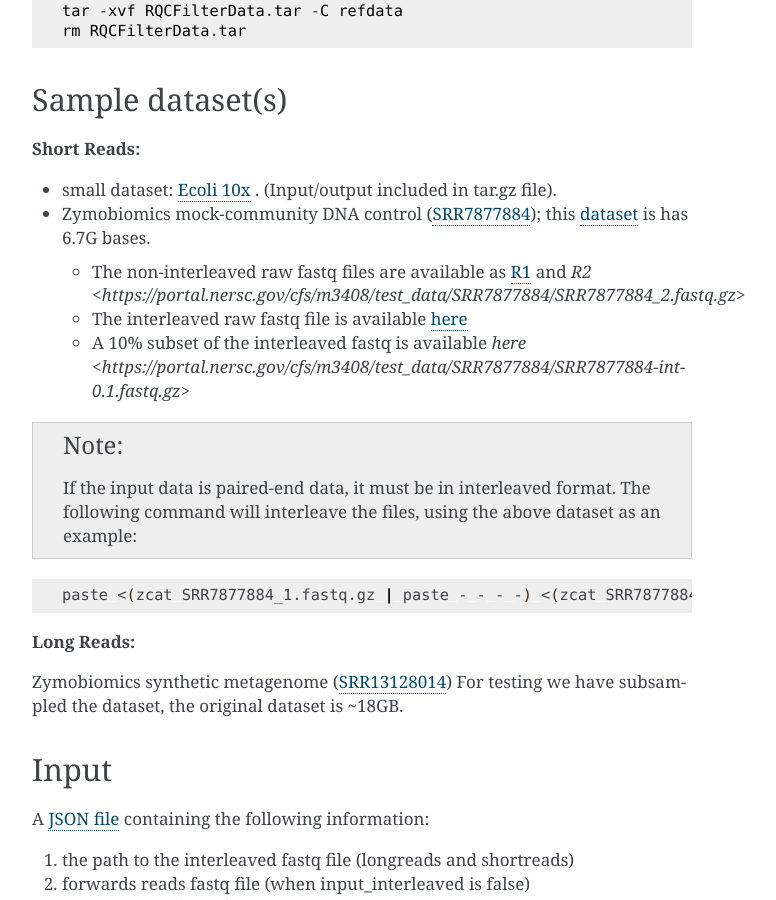
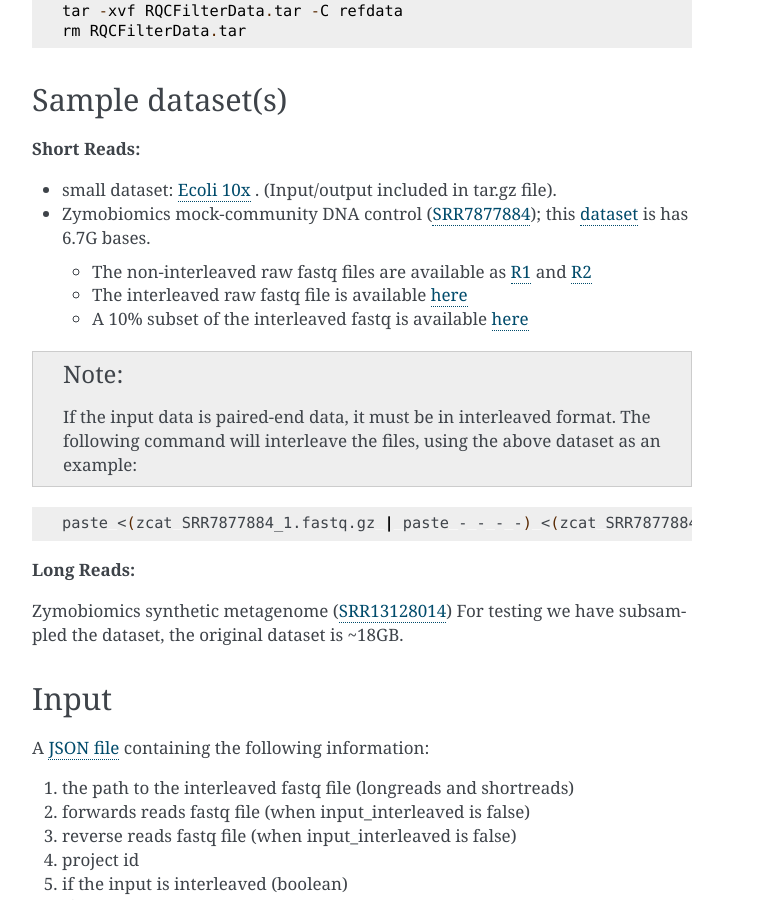
Before and after one commit to microbiomedata/ReadsQC, a Sphinx documentation site: the page built from docs/index.rst, in a window 1280 px wide and 900 px high, scrolled down 2780 px. Shown: the whole window, without its empty margins (388-1164 px from the left). Built offline with Sphinx 7.4.7, drawn with Linux system fonts in a browser that asks for light colours.

Commit message:
Update index.rst
fix link format

```diff
--- a/docs/index.rst
+++ b/docs/index.rst
@@ -105,9 +105,9 @@ Sample dataset(s)
 
 - Zymobiomics mock-community DNA control (`SRR7877884 <https://www.ncbi.nlm.nih.gov/sra/SRX4716743>`_); this `dataset <https://portal.nersc.gov/cfs/m3408/test_data/SRR7877884/>`_ is has 6.7G bases.
 
-  - The non-interleaved raw fastq files are available as `R1 <https://portal.nersc.gov/cfs/m3408/test_data/SRR7877884/SRR7877884_1.fastq.gz>`_ and `R2 <https://portal.nersc.gov/cfs/m3408/test_data/SRR7877884/SRR7877884_2.fastq.gz>`
+  - The non-interleaved raw fastq files are available as `R1 <https://portal.nersc.gov/cfs/m3408/test_data/SRR7877884/SRR7877884_1.fastq.gz>`_ and `R2 <https://portal.nersc.gov/cfs/m3408/test_data/SRR7877884/SRR7877884_2.fastq.gz>`_
   - The interleaved raw fastq file is available `here <https://portal.nersc.gov/cfs/m3408/test_data/SRR7877884/SRR7877884-int.fastq.gz>`_
-  - A 10% subset of the interleaved fastq is available `here <https://portal.nersc.gov/cfs/m3408/test_data/SRR7877884/SRR7877884-int-0.1.fastq.gz>`
+  - A 10% subset of the interleaved fastq is available `here <https://portal.nersc.gov/cfs/m3408/test_data/SRR7877884/SRR7877884-int-0.1.fastq.gz>`_
 
 .. note::
 
```
